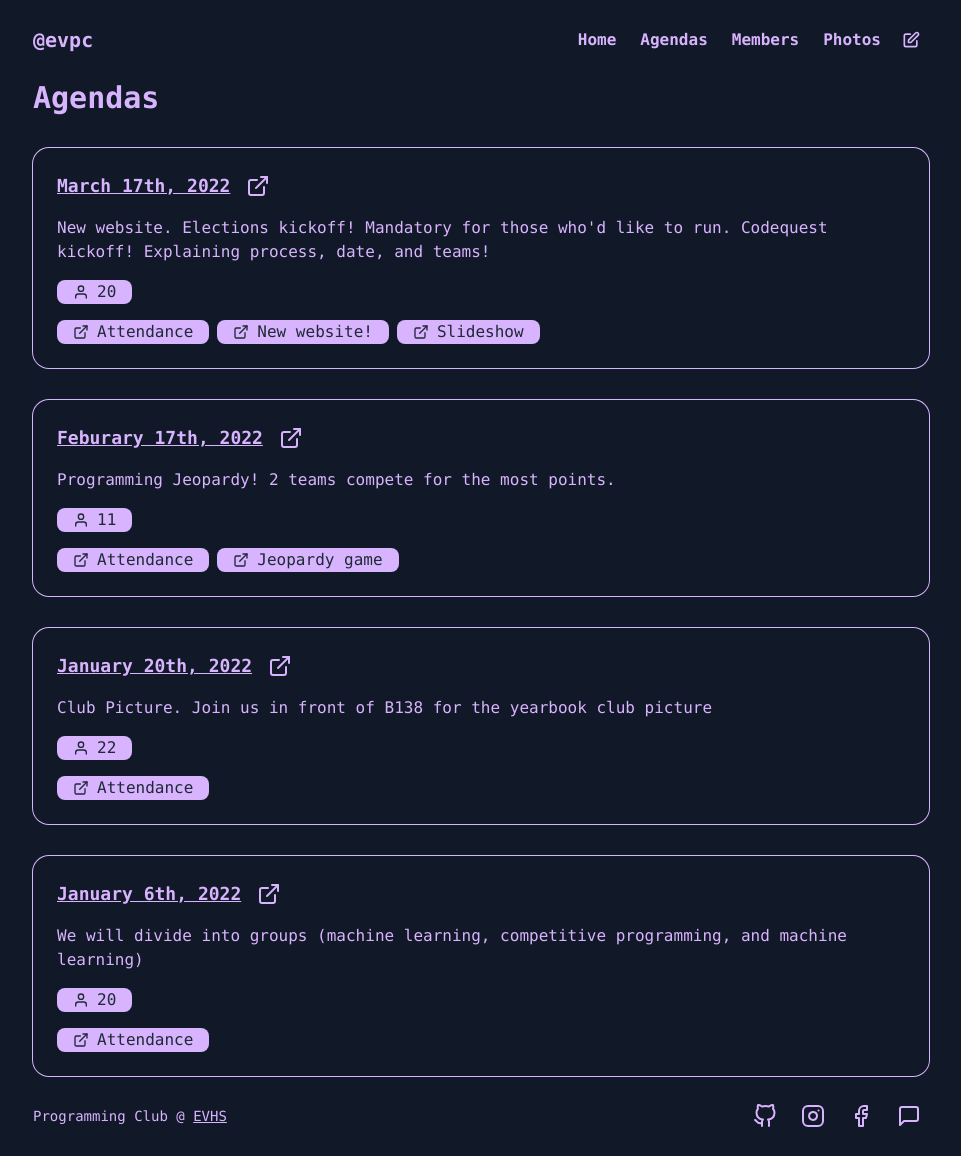
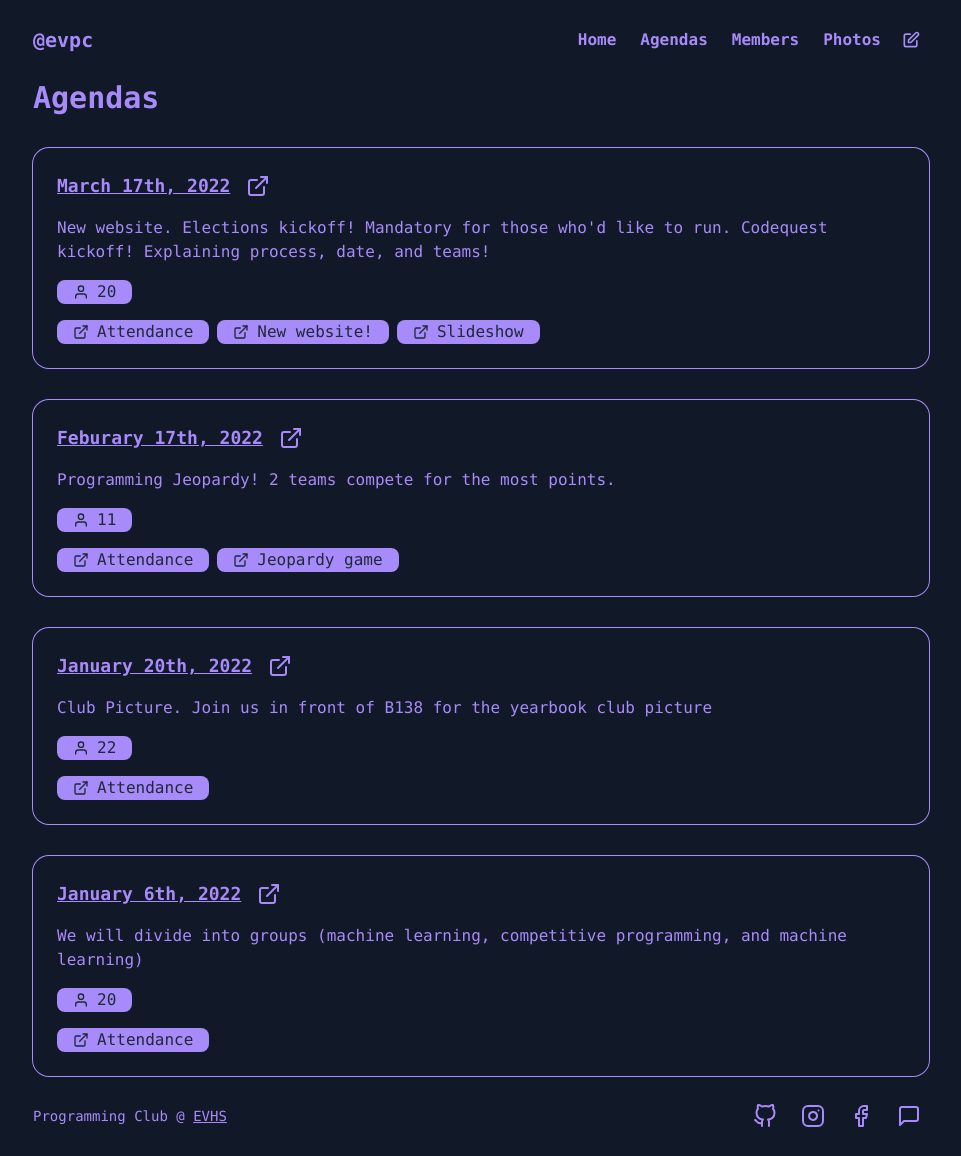
Before and after one commit to armeetjatyani/evpc.club, a Next.js app in the folder src/: page /agendas in a window 1280 px wide. Shown: the whole page, without its empty margins (159-1120 px from the left). Built offline with nearby package versions, Linux system fonts and the light colour scheme.

Commit message:
better hover states

```diff
--- a/src/components/Footer.js
+++ b/src/components/Footer.js
@@ -1,27 +1,29 @@
 const Footer = () => {
 	return (
 		<div className="flex items-center justify-center w-full">
-			<footer className="w-[90%] sm:w-[70%] h-[80px] flex items-center justify-between text-purple-300 font-mono text-sm">
-				<section className="select-none">Programming Club @ <u>EVHS</u></section>
+			<footer className="w-[90%] sm:w-[70%] h-[80px] flex items-center justify-between font-mono text-sm">
+				<a href="https://evergreenvalley.esuhsd.org" target="_blank" rel="noreferrer">
+					Programming Club @ <u>EVHS</u>
+				</a>
 				<section className="flex space-x-2">
-					<a href="http://github.com/evpc-club" target={"_blank"} rel="noreferrer" className="flex items-center justify-center p-2 transition-all duration-300 rounded-full hover:bg-gray-700 hover:rotate-12 hover:scale-110">
+					<a href="http://github.com/evpc-club" target={"_blank"} rel="noreferrer" className="flex items-center justify-center p-2 transition-all duration-300 rounded-full hover:bg-violet-400 hover:text-gray-800 hover:rotate-12 hover:scale-110">
 						<svg xmlns="http://www.w3.org/2000/svg" width="24" height="24" viewBox="0 0 24 24" fill="none" stroke="currentColor" strokeWidth="2" strokeLinecap="round" strokeLinejoin="round" className="feather feather-github">
 							<path d="M9 19c-5 1.5-5-2.5-7-3m14 6v-3.87a3.37 3.37 0 0 0-.94-2.61c3.14-.35 6.44-1.54 6.44-7A5.44 5.44 0 0 0 20 4.77 5.07 5.07 0 0 0 19.91 1S18.73.65 16 2.48a13.38 13.38 0 0 0-7 0C6.27.65 5.09 1 5.09 1A5.07 5.07 0 0 0 5 4.77a5.44 5.44 0 0 0-1.5 3.78c0 5.42 3.3 6.61 6.44 7A3.37 3.37 0 0 0 9 18.13V22"></path>
 						</svg>
 					</a>
-					<a href="https://www.instagram.com/evpc.club/" target={"_blank"} rel="noreferrer" className="flex items-center justify-center p-2 transition-all duration-300 rounded-full hover:bg-gray-700 hover:rotate-12 hover:scale-110">
+					<a href="https://www.instagram.com/evpc.club/" target={"_blank"} rel="noreferrer" className="flex items-center justify-center p-2 transition-all duration-300 rounded-full hover:bg-violet-400 hover:text-gray-800 hover:rotate-12 hover:scale-110">
 						<svg xmlns="http://www.w3.org/2000/svg" width="24" height="24" viewBox="0 0 24 24" fill="none" stroke="currentColor" strokeWidth="2" strokeLinecap="round" strokeLinejoin="round">
 							<rect x="2" y="2" width="20" height="20" rx="5" ry="5"></rect>
 							<path d="M16 11.37A4 4 0 1112.63 8 4 4 0 0116 11.37z"></path>
 							<line x1="17.5" y1="6.5" x2="17.51" y2="6.5"></line>
 						</svg>
 					</a>
-					<a href="https://www.facebook.com/groups/evpc.club" target={"_blank"} rel="noreferrer" className="flex items-center justify-center p-2 transition-all duration-300 rounded-full hover:bg-gray-700 hover:rotate-12 hover:scale-110">
+					<a href="https://www.facebook.com/groups/evpc.club" target={"_blank"} rel="noreferrer" className="flex items-center justify-center p-2 transition-all duration-300 rounded-full hover:bg-violet-400 hover:text-gray-800 hover:rotate-12 hover:scale-110">
 						<svg xmlns="http://www.w3.org/2000/svg" width="24" height="24" viewBox="0 0 24 24" fill="none" stroke="currentColor" strokeWidth="2" strokeLinecap="round" strokeLinejoin="round">
 							<path d="M18 2h-3a5 5 0 00-5 5v3H7v4h3v8h4v-8h3l1-4h-4V7a1 1 0 011-1h3z"></path>
 						</svg>
 					</a>
-					<a href="https://discord.com/invite/AAQ433DZpB" target={"_blank"} rel="noreferrer" className="flex items-center justify-center p-2 transition-all duration-300 rounded-full hover:bg-gray-700 hover:rotate-12 hover:scale-110">
+					<a href="https://discord.com/invite/AAQ433DZpB" target={"_blank"} rel="noreferrer" className="flex items-center justify-center p-2 transition-all duration-300 rounded-full hover:bg-violet-400 hover:text-gray-800 hover:rotate-12 hover:scale-110">
 						<svg xmlns="http://www.w3.org/2000/svg" width="24" height="24" viewBox="0 0 24 24" fill="none" stroke="currentColor" strokeWidth="2" strokeLinecap="round" strokeLinejoin="round" className="feather feather-message-square">
 							<path d="M21 15a2 2 0 0 1-2 2H7l-4 4V5a2 2 0 0 1 2-2h14a2 2 0 0 1 2 2z"></path>
 						</svg>
--- a/src/components/Navbar.js
+++ b/src/components/Navbar.js
@@ -4,7 +4,7 @@ import { PencilAltIcon } from "@heroicons/react/outline";
 const Navbar = () => {
 	return (
 		<div className="flex items-center justify-center w-full">
-			<nav className="flex flex-col sm:flex-row items-center justify-between w-[90%] sm:w-[70%] h-[80px] text-purple-300">
+			<nav className="flex flex-col sm:flex-row items-center justify-between w-[90%] sm:w-[70%] h-[80px]">
 				<div>
 					<Link href="/">
 						<h1 className="pt-4 font-mono text-xl font-black cursor-pointer select-none sm:pt-0">@evpc</h1>
@@ -13,36 +13,36 @@ const Navbar = () => {
 				<div className="flex items-center justify-center font-mono font-bold">
 					{/* {process.env.NODE_ENV === "production" ? (
 						<>
-							<a href="./index.html" className="px-4 py-1 transition-all duration-300 rounded-lg hover:bg-gray-700 hover:scale-105">
+							<a href="./index.html" className="px-4 py-1 transition-all duration-300 rounded-lg hover:bg-violet-400 hover:text-gray-800 hover:scale-105">
 								Home
 							</a>
-							<a href="./agendas.html" className="px-4 py-1 transition-all duration-300 rounded-lg hover:bg-gray-700 hover:scale-105">
+							<a href="./agendas.html" className="px-4 py-1 transition-all duration-300 rounded-lg hover:bg-violet-400 hover:text-gray-800 hover:scale-105">
 								Agendas
 							</a>
 						</>
 					) : (
 						<>
 							<Link href="/" passHref>
-								<a className="px-4 py-1 transition-all duration-300 rounded-lg hover:bg-gray-700 hover:scale-105">Home</a>
+								<a className="px-4 py-1 transition-all duration-300 rounded-lg hover:bg-violet-400 hover:text-gray-800 hover:scale-105">Home</a>
 							</Link>
 							<Link href="/agendas" passHref>
-								<a className="px-4 py-1 transition-all duration-300 rounded-lg hover:bg-gray-700 hover:scale-105">Agendas</a>
+								<a className="px-4 py-1 transition-all duration-300 rounded-lg hover:bg-violet-400 hover:text-gray-800 hover:scale-105">Agendas</a>
 							</Link>
 						</>
 					)} */}
 					<Link href="/" passHref>
-						<a className="px-3 py-1 transition-all duration-300 rounded-lg hover:bg-gray-700 hover:scale-105">Home</a>
+						<a className="px-3 py-1 transition-all duration-300 rounded-lg hover:bg-violet-400 hover:text-gray-800 hover:scale-105">Home</a>
 					</Link>
 					<Link href="/agendas" passHref>
-						<a className="px-3 py-1 transition-all duration-300 rounded-lg hover:bg-gray-700 hover:scale-105">Agendas</a>
+						<a className="px-3 py-1 transition-all duration-300 rounded-lg hover:bg-violet-400 hover:text-gray-800 hover:scale-105">Agendas</a>
 					</Link>
 					<Link href="/members" passHref>
-						<a className="px-3 py-1 transition-all duration-300 rounded-lg hover:bg-gray-700 hover:scale-105">Members</a>
+						<a className="px-3 py-1 transition-all duration-300 rounded-lg hover:bg-violet-400 hover:text-gray-800 hover:scale-105">Members</a>
 					</Link>
 					<Link href="/photos" passHref>
-						<a className="px-3 py-1 transition-all duration-300 rounded-lg hover:bg-gray-700 hover:scale-105">Photos</a>
+						<a className="px-3 py-1 transition-all duration-300 rounded-lg hover:bg-violet-400 hover:text-gray-800 hover:scale-105">Photos</a>
 					</Link>
-					<a href="https://github.com/armeetjatyani/evpc.club/blob/main/CONTRIBUTING.md" target="_blank" rel="noreferrer" className="p-2 transition-all duration-300 rounded-full hover:bg-gray-700 hover:scale-105 hover:rotate-6">
+					<a href="https://github.com/armeetjatyani/evpc.club/blob/main/CONTRIBUTING.md" target="_blank" rel="noreferrer" className="p-2 transition-all duration-300 rounded-full hover:bg-violet-400 hover:text-gray-800 hover:scale-105 hover:rotate-6">
 						<PencilAltIcon width={20} height={20} />
 					</a>
 				</div>
--- a/src/pages/_document.js
+++ b/src/pages/_document.js
@@ -4,7 +4,7 @@ export default function Document() {
 	return (
 		<Html>
 			<Head />
-			<body className="font-mono font-medium text-purple-300 bg-gray-900 selection:bg-purple-300 selection:text-white">
+			<body className="font-mono font-medium bg-gray-900 text-violet-400 selection:bg-violet-400 selection:text-white">
 				<Main />
 				<NextScript />
 			</body>
--- a/src/pages/agendas.js
+++ b/src/pages/agendas.js
@@ -9,7 +9,7 @@ const Agendas = () => {
 				<h1 className="text-3xl font-black">Agendas</h1>
 				{agendas.map((agenda) => {
 					return (
-						<a key={agenda.date} href={agenda.link} target="_blank" rel="noreferrer" className="block p-6 space-y-4 transition-all duration-300 rounded-2xl hover:bg-gray-800 hover:shadow-lg ring-purple-300 ring-1">
+						<a key={agenda.date} href={agenda.link} target="_blank" rel="noreferrer" className="block p-6 space-y-4 transition-all duration-300 rounded-2xl hover:bg-gray-800 hover:shadow-lg ring-violet-400 ring-1">
 							<div className="flex items-center space-x-4">
 								<h2 className="text-lg font-black underline">{agenda.date}</h2>
 								<svg xmlns="http://www.w3.org/2000/svg" width="24" height="24" viewBox="0 0 24 24" fill="none" stroke="currentColor" strokeWidth="2" strokeLinecap="round" strokeLinejoin="round">
@@ -20,7 +20,7 @@ const Agendas = () => {
 							</div>
 							<p>{agenda.summary}</p>
 							{agenda.attendance && (
-								<div className="flex items-center justify-center px-4 space-x-2 text-gray-800 bg-purple-300 rounded-lg w-fit">
+								<div className="flex items-center justify-center px-4 space-x-2 text-gray-800 rounded-lg bg-violet-400 w-fit">
 									<svg xmlns="http://www.w3.org/2000/svg" width="16" height="16" viewBox="0 0 24 24" fill="none" stroke="currentColor" strokeWidth="2" strokeLinecap="round" strokeLinejoin="round">
 										<path d="M20 21v-2a4 4 0 0 0-4-4H8a4 4 0 0 0-4 4v2"></path>
 										<circle cx="12" cy="7" r="4"></circle>
@@ -32,7 +32,7 @@ const Agendas = () => {
 							<div className="flex flex-col space-x-0 space-y-2 md:flex-row md:space-y-0 md:space-x-2">
 								{agenda.extraLinks.map((link) => {
 									return (
-										<a href={link.path} key={link.name} target="_blank" rel="noreferrer" className="flex items-center justify-center px-4 space-x-2 text-gray-800 transition-all duration-300 bg-purple-300 rounded-lg w-fit hover:scale-105 hover:shadow-lg">
+										<a href={link.path} key={link.name} target="_blank" rel="noreferrer" className="flex items-center justify-center px-4 space-x-2 text-gray-800 transition-all duration-300 rounded-lg bg-violet-400 w-fit hover:scale-105 hover:shadow-lg">
 											<svg xmlns="http://www.w3.org/2000/svg" width="16" height="16" viewBox="0 0 24 24" fill="none" stroke="currentColor" strokeWidth="2" strokeLinecap="round" strokeLinejoin="round">
 												<path d="M18 13v6a2 2 0 0 1-2 2H5a2 2 0 0 1-2-2V8a2 2 0 0 1 2-2h6"></path>
 												<polyline points="15 3 21 3 21 9"></polyline>
```
